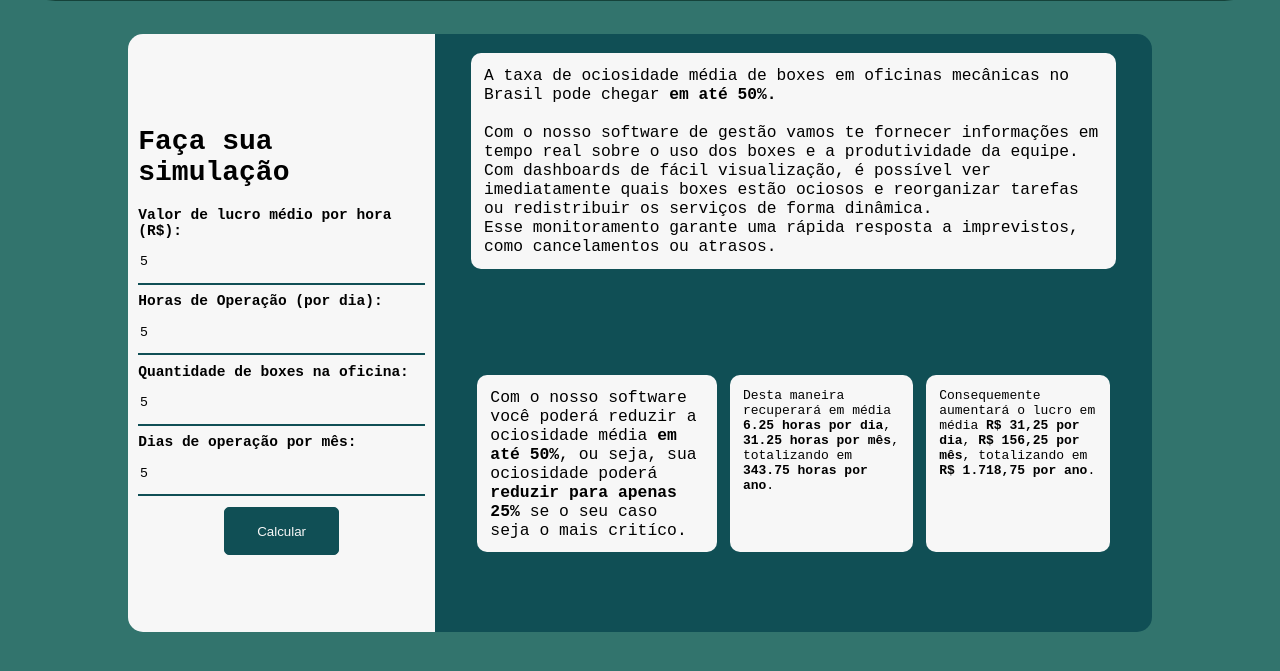
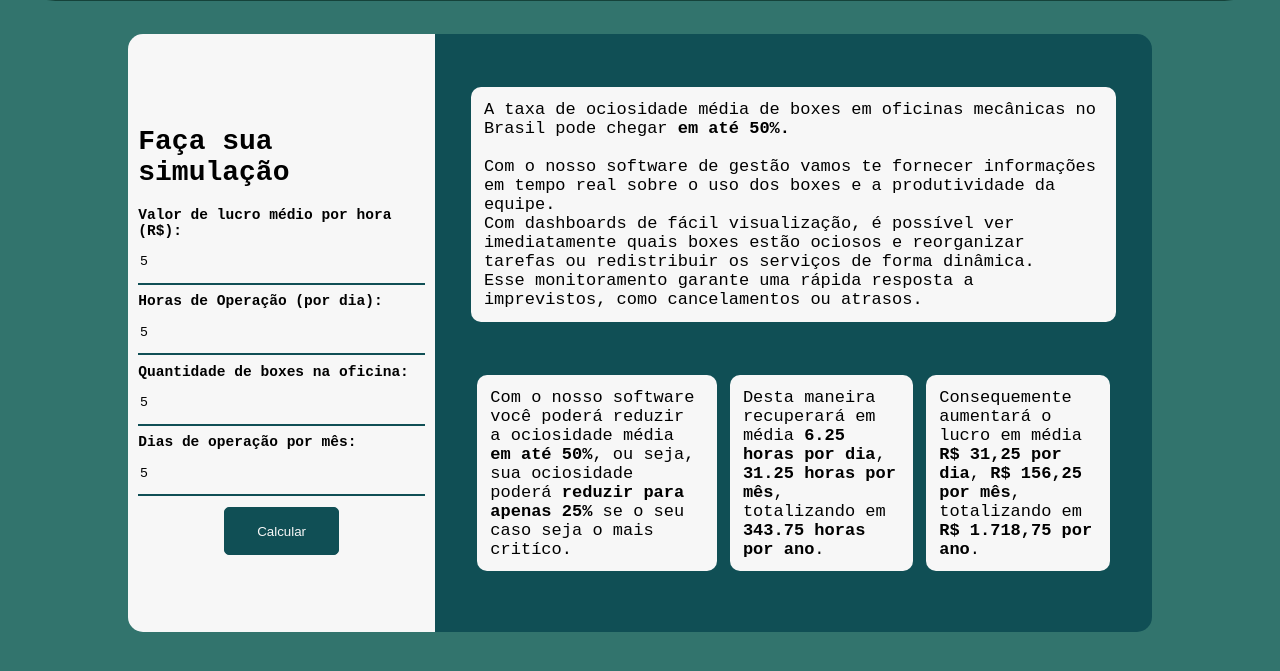
Before and after one commit to MechSpot/projeto-pi-sprint-2, a plain HTML site: page public/simulador.html in a window 1280 px wide. Both pictures are taken after typing "5", "5", "5", "5" into the empty fields and a click on the button "Calcular". Shown: the part 97-768 px from the top of the page. Drawn offline with Linux system fonts and the light colour scheme.

Commit message:
Arrumando tamanho das letras no simulador

```diff
--- a/public/css/simulador.css
+++ b/public/css/simulador.css
@@ -1,6 +1,3 @@
-.header {
-  height: 13vh;
-}
 .simulador {
   width: 100%;
   height: 83vh;
@@ -76,6 +73,7 @@
   margin: 3% 0;
   background-color: #f7f7f7;
   border-radius: 10px;
+  font-size: 17px;
 }
 
 .campo span span {
@@ -101,5 +99,5 @@
 .card-resultado-simulacao .campo-ociosidade-reduzida {
   width: 38%;
   margin: 0 1%;
-  font-size: 126%;
+  font-size: 17px;
 }
--- a/public/js/simulador.js
+++ b/public/js/simulador.js
@@ -27,7 +27,6 @@ function calcular() {
         qtdBoxes = 20
     }
 
-    var lucroDiario = valorLucroHora * horasOperacaoDia
     var tempoOcioso = 0.5 * (horasOperacaoDia * qtdBoxes)
     var tempoOciosoSoftware = 0.25 * (horasOperacaoDia * qtdBoxes)
     var horasRecuperadas = tempoOcioso - tempoOciosoSoftware
@@ -41,6 +40,6 @@ function calcular() {
     por mês`
     span_lucro_ano.innerHTML += `${(ganhoRecuperado * diasOperacaoMes * 11).toLocaleString("pt-br", { style: "currency", currency: "BRL", })}
     por ano`
-    explicacao_contexto.style.display = "block"
+    explicacao_contexto.style.display = "flex"
     resultado_simulacao.style.display = "flex"
 }
```
